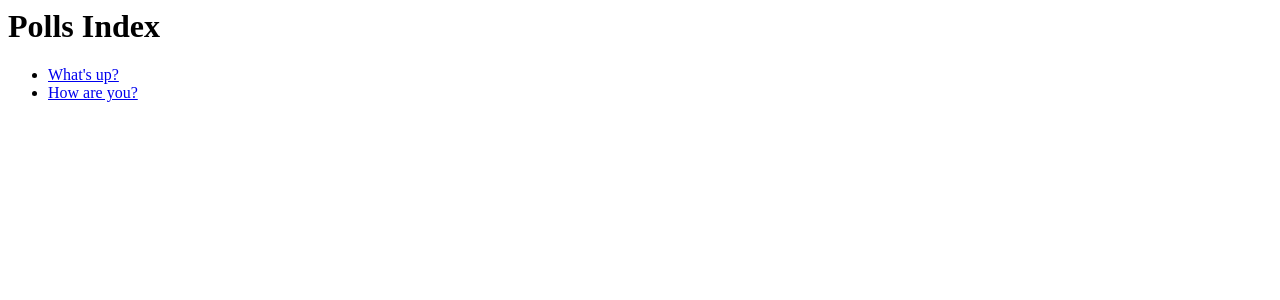
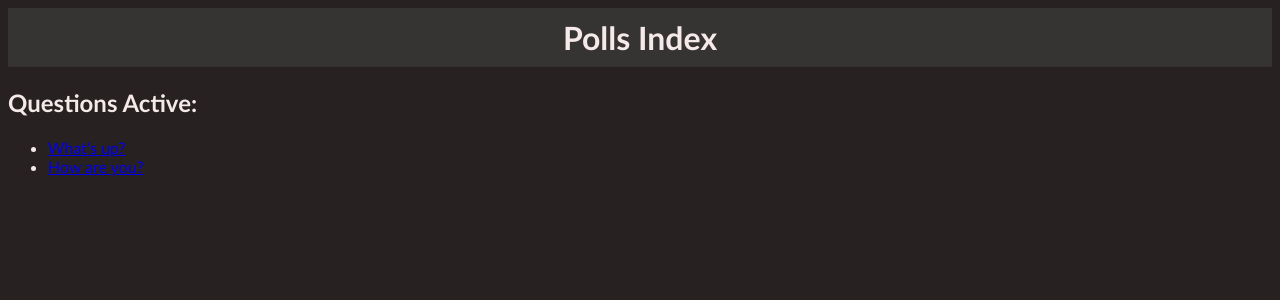
Before and after one commit to jetkin01/DjangoSite, a Django app: page /polls/ in a window 1280 px wide. Shown: the top 300 px of the page. Run offline with Django 3.2, Linux system fonts and the light colour scheme; data comes from the database, SQL or seed files in the repository; both versions use the stored data as it was after the commit.

Commit message:
added CSS

```diff
--- /dev/null
+++ b/mysite/polls/static/polls/style.css
@@ -0,0 +1,49 @@
+
+body {
+	background-color: 272121;
+	font-family: "Trebuchet MS";
+	color: ECECEC;
+}
+
+
+h1 {
+	color: f6e9e9;
+	background-color: 363333;
+	font-family: "Trebuchet MS";
+	text-align: center;
+	padding: 10px;
+}
+
+h2 {
+	display: block;
+	color: f6e9e9;
+	font-family: "Trebuchet MS";
+	text-align: left;
+	padding: 0px;
+	margin-block-end: 0.5em;
+}
+
+.header {
+	color: f6e9e9;
+	font-family: "Trebuchet MS";
+	text-align: center;
+	padding: 10px;
+	size: 35px;
+
+}
+
+ul {
+	color: f6e9e9;
+	text-align: left;
+	padding: 5px;
+	margin-left: 35px;
+}
+]
+
+a:link {
+	color: f6e9e9;
+}
+
+a:visited {
+	color: e16428;
+}
--- a/mysite/polls/templates/polls/detail.html
+++ b/mysite/polls/templates/polls/detail.html
@@ -1,4 +1,5 @@
-<h1>{{ question.question_text }}</h1>
+<h>{{ question.question_text }}</h>
+
 
 {% if error_message %}<p><strong>{{ error_message }}</strong></p>{% endif %}
 
--- a/mysite/polls/templates/polls/index.html
+++ b/mysite/polls/templates/polls/index.html
@@ -1,4 +1,12 @@
+{% load static %}
+<html>
+<link rel="stylesheet" type='text/css' href="{% static 'polls/style.css' %}">
+
 <h1> Polls Index  </h1>
+
+<h2> Questions Active: </h2>
+
+
 {% if latest_question_list %}
     <ul>
     {% for question in latest_question_list %}
@@ -8,3 +16,4 @@
 {% else %}
     <p>No polls are available.</p>
 {% endif %}
+</html>
```
Also changed, not shown: mysite/db.sqlite3.
